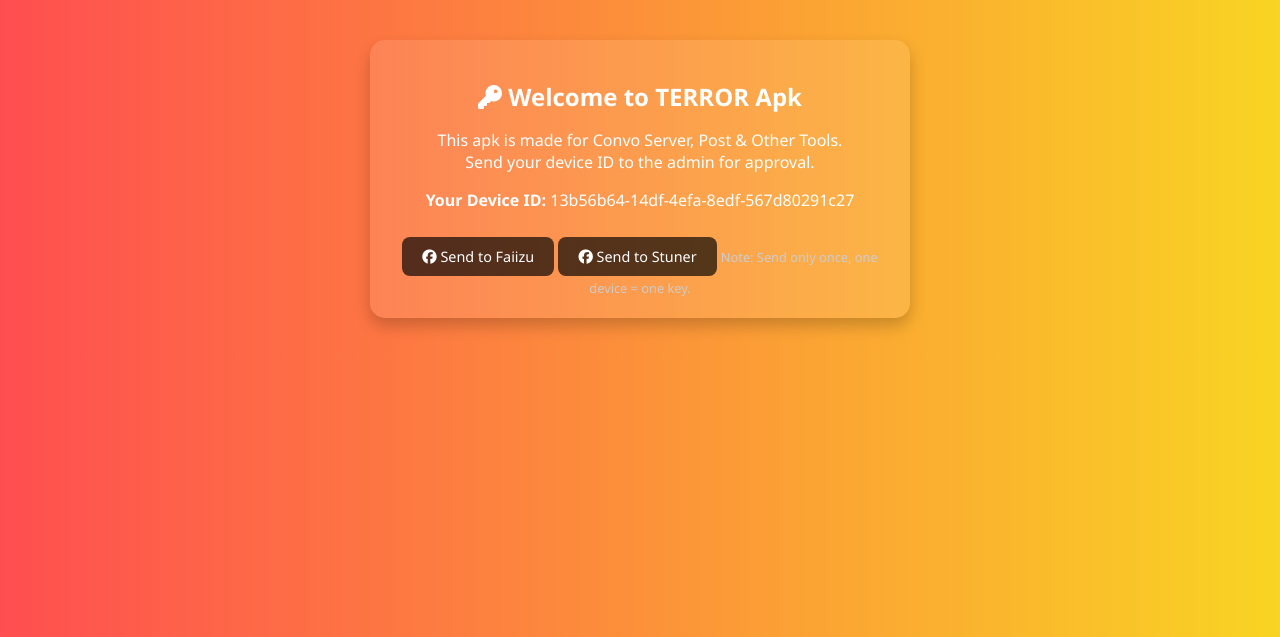
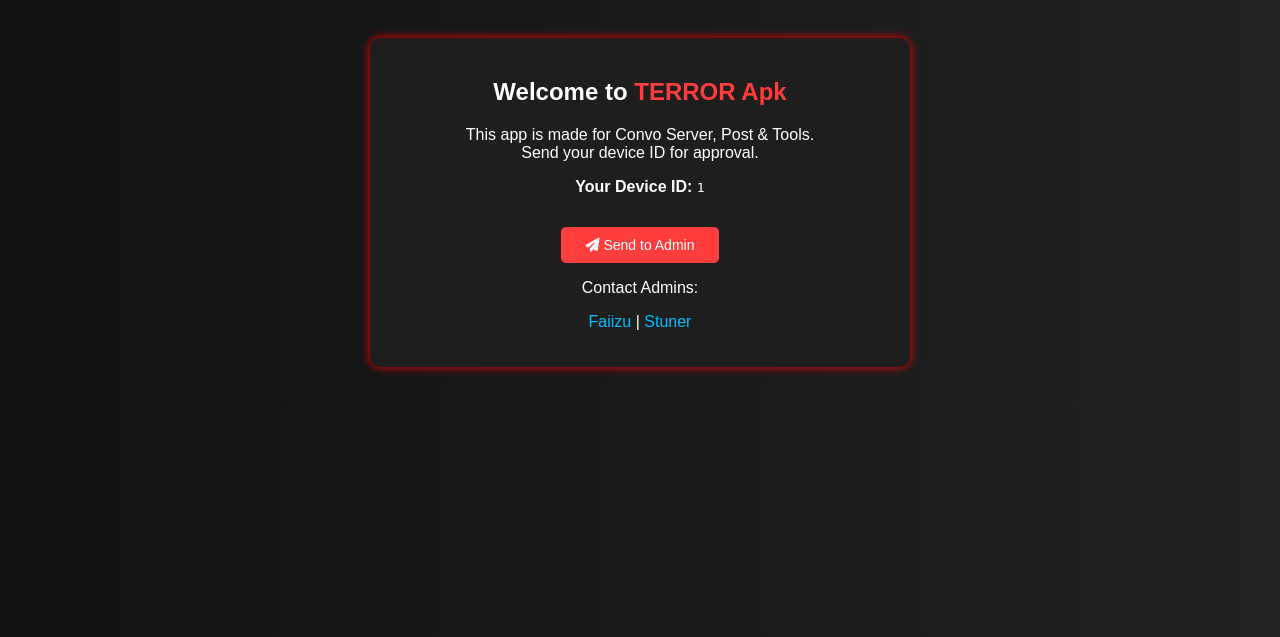
Before and after one commit to Faiizuxd/Aprovalhahaha, a Python web app: template templates/index.html in a window 1280 px wide. Shown: the top 637 px of the page. Run offline with Jinja, Linux system fonts and the light colour scheme; the template is opened without the code that fills it: most values are stand-ins (such as "Sample title", 1, 10 or a date in 2020).

Commit message:
Update index.html

```diff
--- a/templates/index.html
+++ b/templates/index.html
@@ -1,77 +1,60 @@
-<!DOCTYPE html><html lang="en">
+<!DOCTYPE html>
+<html lang="en">
 <head>
   <meta charset="UTF-8">
-  <meta name="viewport" content="width=device-width, initial-scale=1.0">
-  <title>TERROR Apk Approval</title>
-  <link rel="stylesheet" href="https://cdnjs.cloudflare.com/ajax/libs/font-awesome/6.5.0/css/all.min.css">
+  <title>Welcome to TERROR Apk</title>
+  <link href="https://cdnjs.cloudflare.com/ajax/libs/font-awesome/6.5.0/css/all.min.css" rel="stylesheet">
   <style>
     body {
-      background: linear-gradient(to right, #ff4e50, #f9d423);
-      font-family: 'Segoe UI', Tahoma, Geneva, Verdana, sans-serif;
-      color: white;
-      margin: 0;
-      padding: 20px;
+      font-family: 'Arial', sans-serif;
+      background: linear-gradient(to right, #111, #222);
+      color: #fff;
       text-align: center;
+      padding: 30px;
     }
     .box {
-      background: rgba(255, 255, 255, 0.1);
-      border-radius: 15px;
+      background: #1e1e1e;
+      border-radius: 10px;
       padding: 20px;
-      margin: 20px auto;
       max-width: 500px;
-      box-shadow: 0 8px 16px rgba(0,0,0,0.2);
+      margin: auto;
+      box-shadow: 0 0 10px #ff0000;
     }
     .btn {
-      display: inline-block;
-      background: #000000aa;
-      color: #fff;
-      padding: 10px 20px;
-      margin-top: 10px;
-      border-radius: 8px;
-      text-decoration: none;
-      font-size: 0.9rem;
-      transition: background 0.3s;
+      background: #ff3d3d;
+      color: white;
+      border: none;
+      padding: 10px 25px;
+      font-size: 14px;
+      border-radius: 5px;
+      margin-top: 15px;
+      cursor: pointer;
     }
     .btn:hover {
-      background: #000;
+      background: #ff0000;
     }
-    small {
-      font-size: 0.8rem;
-      color: #ccc;
+    a {
+      color: #00bfff;
+      text-decoration: none;
     }
-    h2, h3 {
-      margin-bottom: 10px;
+    .emoji {
+      font-size: 24px;
     }
   </style>
 </head>
-<body>  <div class="box" id="approval-box">
-    <h2><i class="fas fa-key"></i> Welcome to TERROR Apk</h2>
-    <p>This apk is made for Convo Server, Post & Other Tools.<br>Send your device ID to the admin for approval.</p>
-    <p><strong>Your Device ID:</strong> <span id="device-id">LOADING...</span></p>
-    <a href="https://www.facebook.com/The.Unbeatble.Stark" target="_blank" class="btn">
-      <i class="fab fa-facebook"></i> Send to Faiizu
-    </a>
-    <a href="https://www.facebook.com/asadmeer.645927" target="_blank" class="btn">
-      <i class="fab fa-facebook"></i> Send to Stuner
-    </a>
-    <small>Note: Send only once, one device = one key.</small>
-  </div>  <div class="box" id="approved-box" style="display: none">
-    <h2><i class="fas fa-check-circle"></i> You're Approved!</h2>
-    <p>Hi Mr. Now you're a paid & approved user. Welcome to The TERROR Apk!<br>Nice to meet you!<br><br>All credit goes to <strong>Stuner × Faiizu</strong> for this apk & hosting. Enjoy!</p>
-    <a href="https://faiizuapk.unaux.com/" class="btn"><i class="fas fa-play"></i> Start</a>
-  </div>  <div class="box" id="admin-panel" style="display: none">
-    <h3><i class="fas fa-shield-alt"></i> Admin Panel</h3>
-    <p>Only accessible from approved IP: <code>37.111.145.91</code></p>
-    <p>Total Users: <span id="total-users">0</span></p>
-    <div id="pending-list"></div>
-    <h4>Approved Users</h4>
-    <div id="approved-list"></div>
-  </div>  <script>
-    const deviceId = localStorage.getItem('terror_device_id') || crypto.randomUUID();
-    localStorage.setItem('terror_device_id', deviceId);
-    document.getElementById('device-id').textContent = deviceId;
-
-    // Logic to switch between pages based on Firebase status would go here (using Python backend)
-    // Also use IP check to show admin-panel only for specific IP
-  </script></body>
+<body>
+  <div class="box">
+    <h2 class="emoji">Welcome to <span style="color: #ff3d3d;">TERROR Apk</span></h2>
+    <p>This app is made for Convo Server, Post & Tools.<br>Send your device ID for approval.</p>
+    <p><strong>Your Device ID:</strong> <code>{{ device_id }}</code></p>
+    <form method="POST">
+      <button type="submit" class="btn"><i class="fas fa-paper-plane"></i> Send to Admin</button>
+    </form>
+    <p>Contact Admins:</p>
+    <p>
+      <a href="https://www.facebook.com/The.Unbeatble.Stark" target="_blank">Faiizu </a> |
+      <a href="https://www.facebook.com/asadmeer.645927" target="_blank">Stuner </a>
+    </p>
+  </div>
+</body>
 </html>
```
